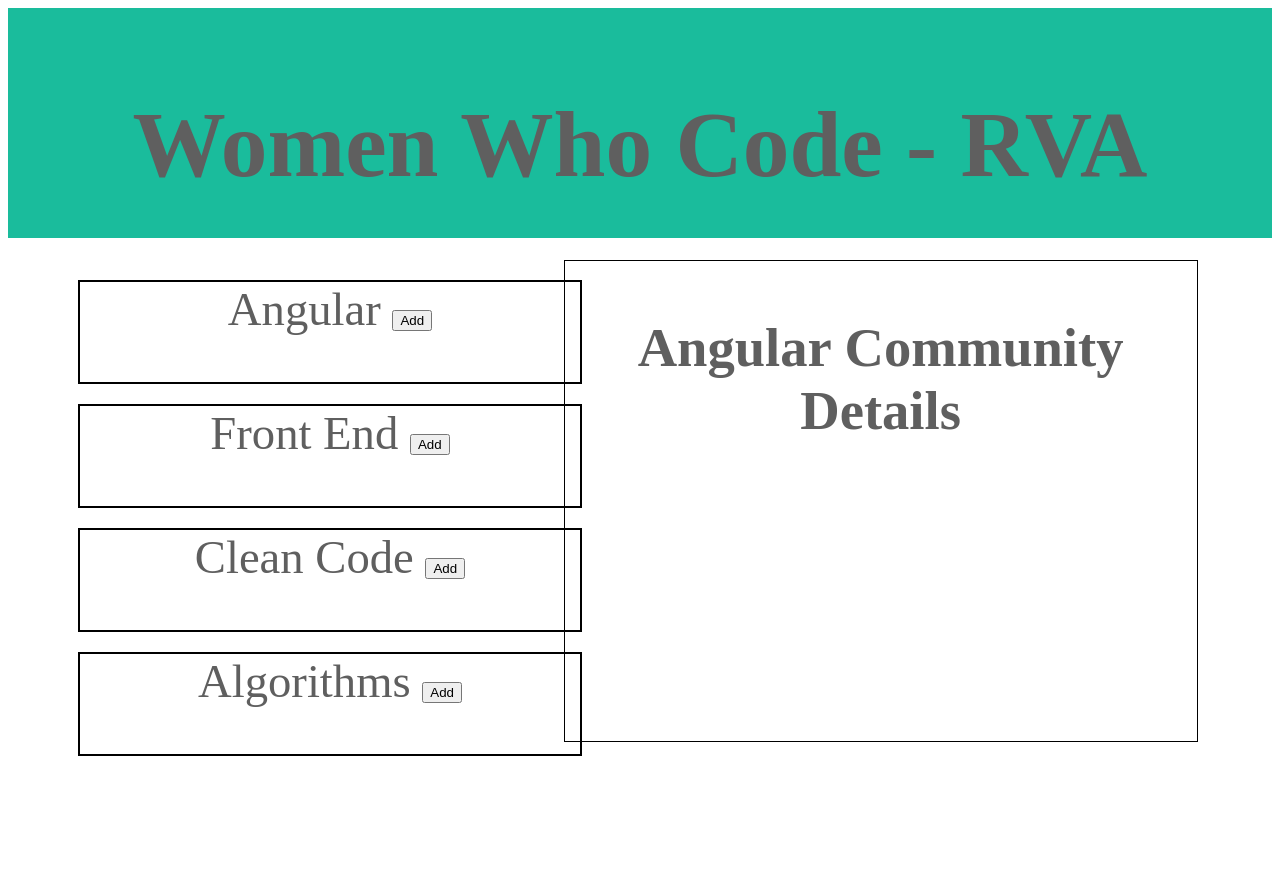
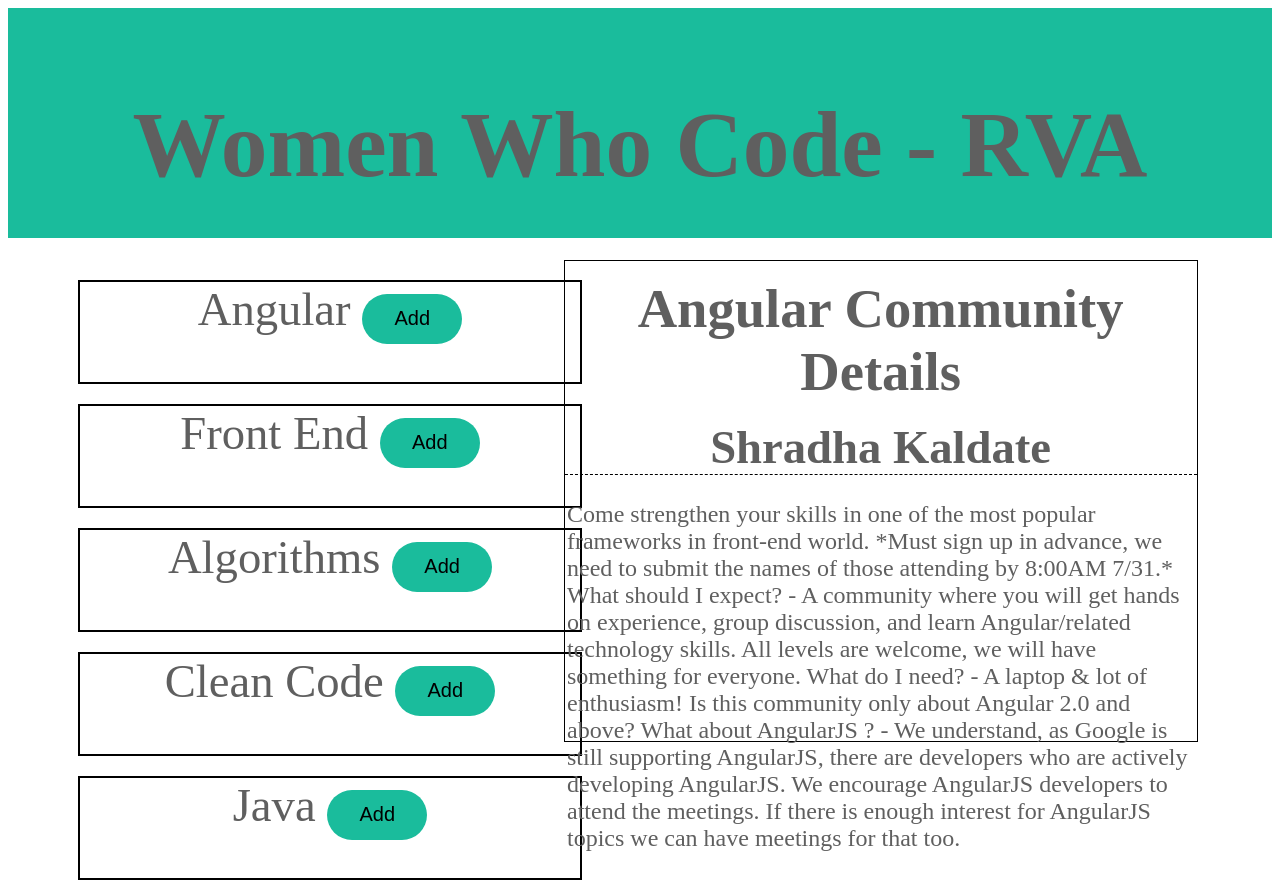
Before and after one commit to womenwhocoderichmond/angular-community, an Angular app in the folder ServiceExercise/WWCCommunities/: page / in a window 1280 px wide. Before the commit the page ends 800 px from the top, so only its background shows below. Built offline with nearby package versions, Linux system fonts and the light colour scheme.

Commit message:
adding community details

```diff
--- a/ServiceExercise/WWCCommunities/src/app/app.component.html
+++ b/ServiceExercise/WWCCommunities/src/app/app.component.html
@@ -9,6 +9,6 @@
         </div>
     </div>
     <div class="details">
-        <app-community-detail [community]="selectedCommunity.name"> </app-community-detail>
+        <app-community-detail [community]="selectedCommunity"> </app-community-detail>
     </div>
 </div>
--- a/ServiceExercise/WWCCommunities/src/app/app.component.ts
+++ b/ServiceExercise/WWCCommunities/src/app/app.component.ts
@@ -1,28 +1,44 @@
 import { Component, OnInit } from '@angular/core';
-import { Community } from "app/shared/model/Community";
+import { Community } from "app/shared/community.model";
+import * as CommunityDetails from "app/shared/community-details"
+import { CommunityService } from "app/shared/community.service";
+import { Person } from "app/shared/person.model";
 
 @Component({
   selector: 'app-root',
   templateUrl: './app.component.html',
-  styleUrls: ['./app.component.css']
+  styleUrls: ['./app.component.css'],
 })
 export class AppComponent implements OnInit {
 
   private communities : Community[];
   private selectedCommunity: Community;
+
    ngOnInit(){
-     this.communities = [
-       new Community(1,"Angular"),
-       new Community(2,"Front End"),
-       new Community(3,"Clean Code"),
-       new Community(4,"Algorithms")
-     ];
+     this.communities = this.loadCommunities();
      this.selectedCommunity = this.communities[0];
-     console.log(this.selectedCommunity.name);
    }
 
    showDetails(item){
      this.selectedCommunity = item;
    }
 
+   private loadCommunities(){
+    let angular = new Community(1,"Angular", CommunityDetails.angularCommunityDetails);
+    angular.leader = new Person("Shradha Kaldate", "shradha.kaldate@gmail.com")
+
+    let frontEnd = new Community(2,"Front End", CommunityDetails.frontEndCommunityDetails);
+    frontEnd.leader = new Person("Liz Swain","liz@frontEndWiz.com");
+
+    let cleanCode = new Community(3,"Clean Code", CommunityDetails.cleanCodeCommunityDetails);
+
+    let algorithm = new Community(4,"Algorithms", CommunityDetails.algorithmsCommunityDetails);
+    algorithm.leader = new Person("Rachel Dorn", "algorithm_gal@coder.com");
+
+    let java = new Community(5, "Java", CommunityDetails.javaCommunityDetails);
+    java.leader = new Person("Debra Duke", "theProfessor@vcu.com");
+
+    return [angular,frontEnd,algorithm,cleanCode,java ];
+  }
+
 }
--- a/ServiceExercise/WWCCommunities/src/app/community-detail/community-detail.component.css
+++ b/ServiceExercise/WWCCommunities/src/app/community-detail/community-detail.component.css
@@ -0,0 +1,16 @@
+.details-title {
+    margin-top: 0.3em;
+    margin-bottom: 0.3em
+}
+
+.contact-details {
+    border-bottom: 1px black dashed;
+    margin-top: 0.1em;
+    margin-bottom: 0.1em;
+}
+
+.details {
+    font-size: 18pt;
+    text-align: left;
+    padding: 0.1em;
+}
--- a/ServiceExercise/WWCCommunities/src/app/community-detail/community-detail.component.html
+++ b/ServiceExercise/WWCCommunities/src/app/community-detail/community-detail.component.html
@@ -1,4 +1,5 @@
-<h3>{{community}} Community Details</h3>
-<p>
-
+<h3 class="details-title">{{community.name}} Community Details</h3>
+<h4 *ngIf="community.leader != null" class="contact-details">{{community.leader.name}}</h4>
+<p class="details">
+    {{community.details}}
 </p>
--- a/ServiceExercise/WWCCommunities/src/app/community-detail/community-detail.component.ts
+++ b/ServiceExercise/WWCCommunities/src/app/community-detail/community-detail.component.ts
@@ -1,5 +1,5 @@
 import { Component, OnInit, Input } from '@angular/core';
-import { Community } from "app/shared/model/Community";
+import { Community } from "app/shared/community.model";
 
 @Component({
   selector: 'app-community-detail',
@@ -9,11 +9,11 @@
 export class CommunityDetailComponent implements OnInit {
 
   @Input()
-  community: string;
+  community: Community;
   constructor() { }
 
   ngOnInit() {
-    console.log("Details for "+ this.community);
+    console.log("Details for "+ this.community.name);
   }
 
 }
--- a/ServiceExercise/WWCCommunities/src/app/community/community.component.css
+++ b/ServiceExercise/WWCCommunities/src/app/community/community.component.css
@@ -6,3 +6,12 @@
     margin-left: 70px;
     margin-bottom: 20px;
 }
+
+button {
+    height: 50px;
+    width: 100px;
+    border-radius: 30px;
+    background: #1abc9c;
+    font-size: 15pt;
+    border: none;
+}
--- a/ServiceExercise/WWCCommunities/src/app/community/community.component.html
+++ b/ServiceExercise/WWCCommunities/src/app/community/community.component.html
@@ -1,5 +1,4 @@
 <div>
     {{name}}
-    <input type="button" [value]="btnValue" (click)="changeInterest()" />
-
+    <button (click)="changeInterest()">{{btnValue}}</button>
 </div>
--- /dev/null
+++ b/ServiceExercise/WWCCommunities/src/app/shared/community-details.ts
@@ -0,0 +1,30 @@
+export const angularCommunityDetails = `Come strengthen your skills in one of the most popular frameworks in front-end world.
+  *Must sign up in advance, we need to submit the names of those attending by 8:00AM 7/31.*
+  What should I expect?
+   - A community where you will get hands on experience, group discussion, and learn Angular/related technology skills. All levels are welcome, we will have something for everyone.
+  What do I need?
+    - A laptop & lot of enthusiasm!
+  Is this community only about Angular 2.0 and above? What about AngularJS ?
+    - We understand, as Google is still supporting AngularJS, there are developers who are actively developing AngularJS. We encourage AngularJS developers to attend the meetings. If there is enough interest for AngularJS topics we can have meetings for that too. `;
+
+  export const algorithmsCommunityDetails = `Algorithm (n.) - a set of step-by-step instructions for solving a task
+  If you have ever followed a recipe or given someone driving directions, you have used an algorithm. Algorithms are used in computer science to solve problems ranging from sorting to programming self-driving cars.
+  Last month we took an initial look at quantum computing. This month we will continue to work through the beginner's guide to IBM's Quantum Experience (open source quantum computer), and learn about some of the projects that have been created using it. No experience with linear algebra or physics is required.
+  All levels are welcome, including beginners. The challenges can be solved in the language of your choosing. Laptops are strongly encouraged, but not required. `;
+
+  export const frontEndCommunityDetails = `Front End Study Night is a collaborative and open environment for us to hone our front-end web dev skills together through dialogue and peer programming. There is no formal project, but do come prepared to code. This time is for you to work on personal projects, homework, or the tutorials you've been meaning to get through!
+
+We welcome devs of all levels and encourage those with more experience to help out those that are just starting. Please bring your laptop as extra computers will not be available at the event. `;
+
+export const javaCommunityDetails = `Java remains one of the top programming languages; it’s found in desktop apps, web apps, and Android mobile apps. Are you new to Java or want to learn more about Java’s latest features? The Java Study Group is the place to learn more about this ubiquitous language.
+
+We’ll start with a look at Lambda Expressions, the new language feature in JDK 8.
+
+All levels are welcome, including beginners.
+Laptops are strongly encouraged, but not required`;
+
+export const cleanCodeCommunityDetails = `Want to learn coding best practices or improve the quality of your code? The Clean Code meet up is your opportunity! We will discuss coding problems and developing clean solutions, watch clean coding videos, and do peer reviews. Bring your questions and any code you’d like to have reviewed.
+
+All levels are welcome, including beginners.
+
+Laptops are strongly encouraged, but not required.`;
--- /dev/null
+++ b/ServiceExercise/WWCCommunities/src/app/shared/community.model.ts
@@ -0,0 +1,7 @@
+import { Person } from "app/shared/person.model";
+
+export class Community {
+    public leader: Person;
+    constructor(public id:number,public  name:string, public details?:string){
+    }
+}
--- a/ServiceExercise/WWCCommunities/src/app/shared/model/Community.ts
+++ /dev/null
@@ -1,6 +0,0 @@
-export class Community {
-    isAcive:boolean;
-    memberInterested: boolean;
-    constructor(public id:number,public name:string){
-    }
-}
--- /dev/null
+++ b/ServiceExercise/WWCCommunities/src/app/shared/person.model.ts
@@ -0,0 +1,4 @@
+export class Person{
+    constructor(public name:string, public email:string){
+    }
+}
```
